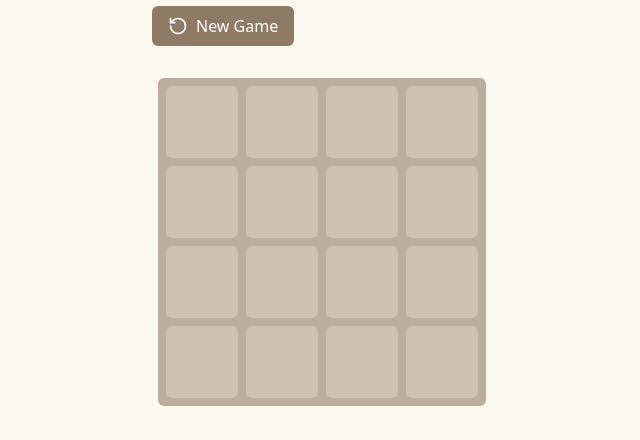
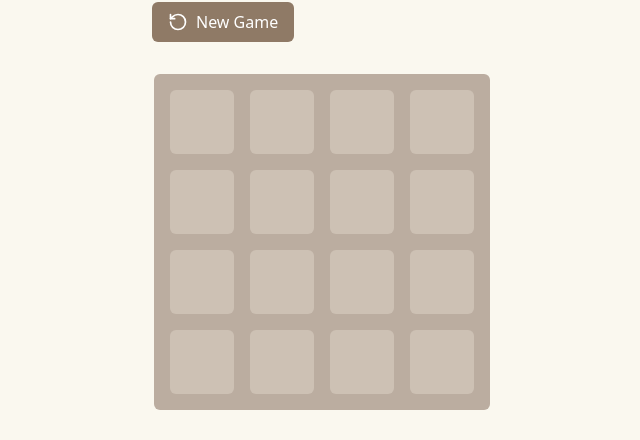
Before and after one commit to mamertofabian/2048-bolt-new, a React (Vite) app: page / in a window 1280 px wide. Shown: the part 196-636 px from the top of the page, without its empty margins (318-958 px from the left). Built offline with nearby package versions, Linux system fonts and the light colour scheme.

Commit message:
Update Grid.tsx

```diff
--- a/src/components/Grid.tsx
+++ b/src/components/Grid.tsx
@@ -2,11 +2,11 @@ import React from 'react';
 
 export default function Grid() {
   return (
-    <div className="relative grid grid-cols-4 gap-2 bg-[#bbada0] rounded-md p-2">
+    <div className="grid grid-cols-4 gap-4 bg-[#bbada0] rounded-md p-4">
       {[...Array(16)].map((_, i) => (
         <div
           key={i}
-          className="w-[72px] h-[72px] bg-[#cdc1b4] rounded-md"
+          className="w-16 h-16 bg-[#cdc1b4] rounded-md"
         />
       ))}
     </div>
```
